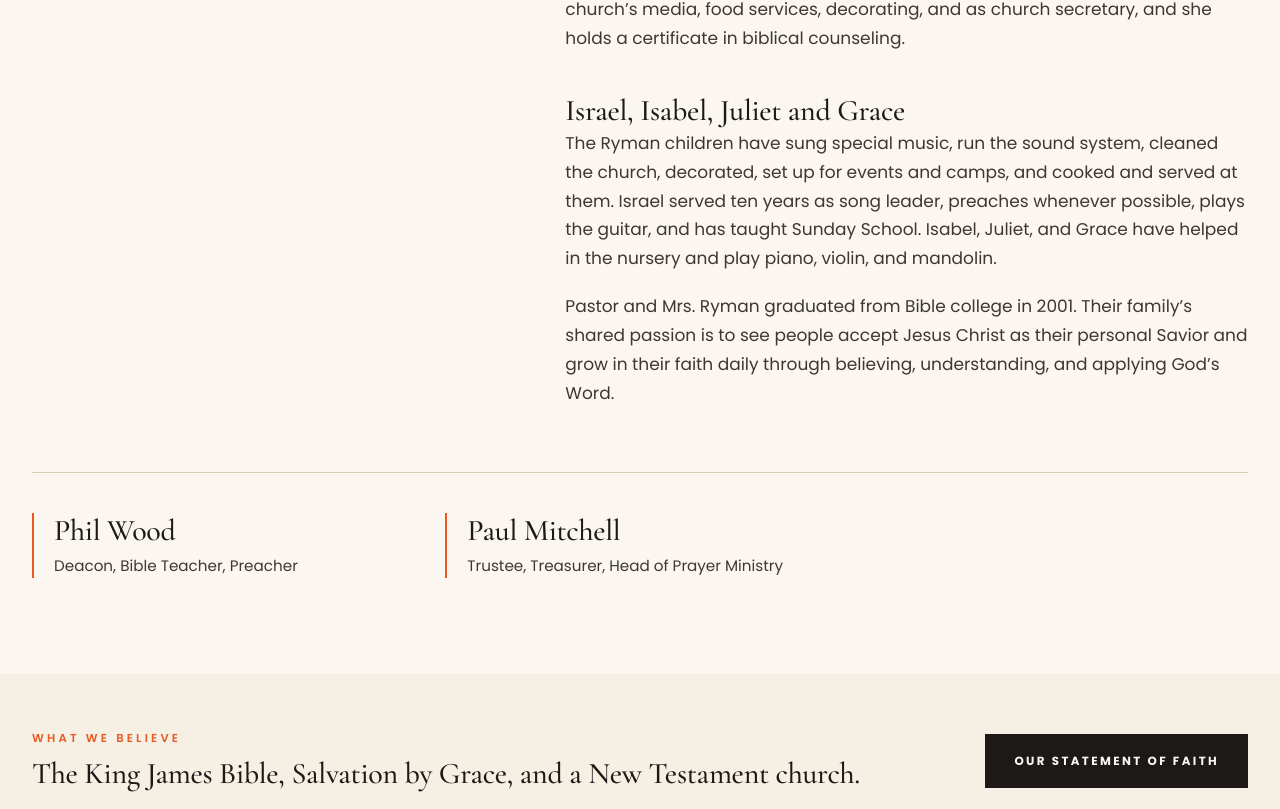
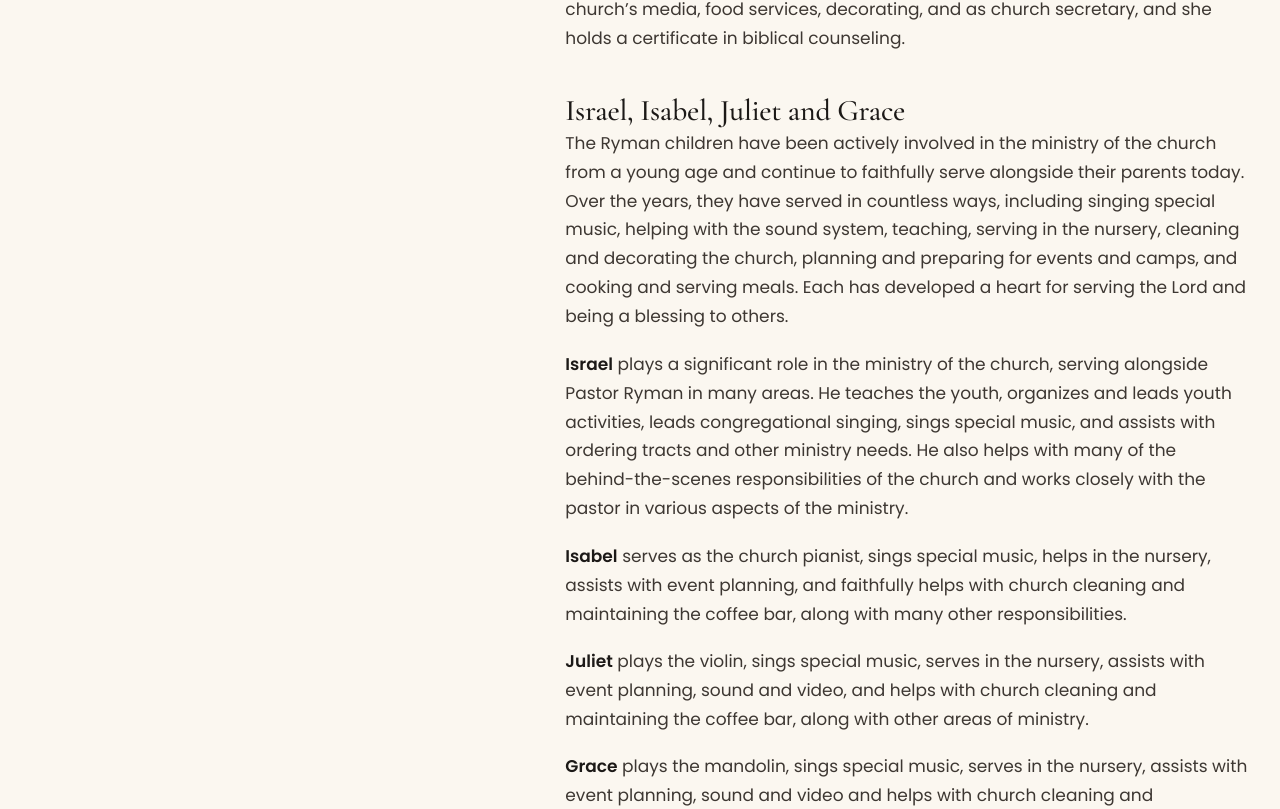
Before and after one commit to edesent/kingswaybaptist, a Next.js app: page /about in a window 1280 px wide. Shown: the part 3211-4020 px from the top of the page. Built offline with nearby package versions, Linux system fonts and the light colour scheme; no server answers.

Commit message:
Updated the Israel, Isabel, Juliet and Grace section on the About page with the new statement

```diff
--- a/src/app/about/page.tsx
+++ b/src/app/about/page.tsx
@@ -122,7 +122,19 @@ export default function About() {
               </p>
               <h3 className="display-light mt-10 text-3xl text-ink">Israel, Isabel, Juliet and Grace</h3>
               <p className="text-ink-soft">
-                The Ryman children have sung special music, run the sound system, cleaned the church, decorated, set up for events and camps, and cooked and served at them. Israel served ten years as song leader, preaches whenever possible, plays the guitar, and has taught Sunday School. Isabel, Juliet, and Grace have helped in the nursery and play piano, violin, and mandolin.
+                The Ryman children have been actively involved in the ministry of the church from a young age and continue to faithfully serve alongside their parents today. Over the years, they have served in countless ways, including singing special music, helping with the sound system, teaching, serving in the nursery, cleaning and decorating the church, planning and preparing for events and camps, and cooking and serving meals. Each has developed a heart for serving the Lord and being a blessing to others.
+              </p>
+              <p className="text-ink-soft">
+                <strong>Israel</strong> plays a significant role in the ministry of the church, serving alongside Pastor Ryman in many areas. He teaches the youth, organizes and leads youth activities, leads congregational singing, sings special music, and assists with ordering tracts and other ministry needs. He also helps with many of the behind-the-scenes responsibilities of the church and works closely with the pastor in various aspects of the ministry.
+              </p>
+              <p className="text-ink-soft">
+                <strong>Isabel</strong> serves as the church pianist, sings special music, helps in the nursery, assists with event planning, and faithfully helps with church cleaning and maintaining the coffee bar, along with many other responsibilities.
+              </p>
+              <p className="text-ink-soft">
+                <strong>Juliet</strong> plays the violin, sings special music, serves in the nursery, assists with event planning, sound and video, and helps with church cleaning and maintaining the coffee bar, along with other areas of ministry.
+              </p>
+              <p className="text-ink-soft">
+                <strong>Grace</strong> plays the mandolin, sings special music, serves in the nursery, assists with event planning, sound and video and helps with church cleaning and maintaining the coffee bar, along with other areas of ministry.
               </p>
               <p className="text-ink-soft">
                 Pastor and Mrs. Ryman graduated from Bible college in 2001. Their family’s shared passion is to see people accept Jesus Christ as their personal Savior and grow in their faith daily through believing, understanding, and applying God’s Word.
```
